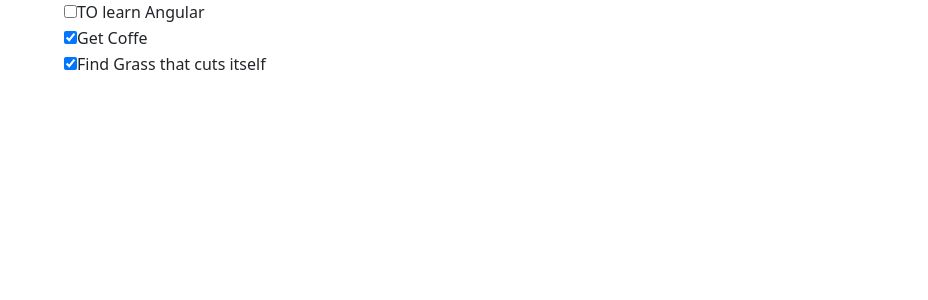
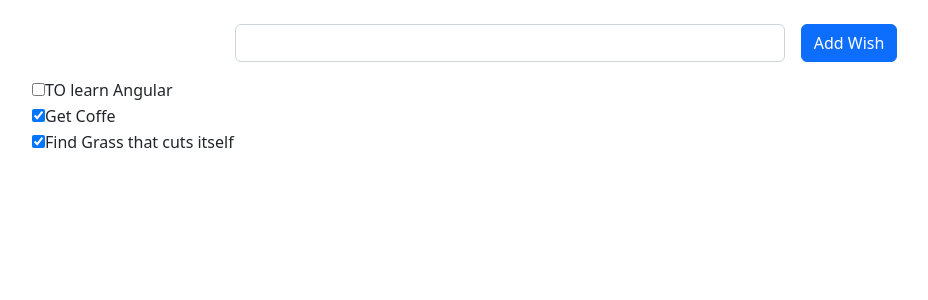
Before and after one commit to bjmmtin/Angular-Tutorial, an Angular app: page / in a window 1280 px wide. Shown: the top 300 px of the page, without its empty margins (74-1002 px from the left). Built offline with nearby package versions, Linux system fonts and the light colour scheme.

Commit message:
add 'adding new WishItem'

```diff
--- a/src/app/app.component.html
+++ b/src/app/app.component.html
@@ -1,5 +1,17 @@
 <div class="container">
+  <form class="row mt-3 gx-3 gy-2 align-items-center justify-content-center">
+    <div class="col-sm-6">
+      <label for="specificSizeInputName" class="visually-hidden">Wish</label>
+      <input type="text" class="form-control" [(ngModel)]="newWishtext" name="new-wish-text"/>
+    </div>
+    <div class="col-auto">
+      <button type="submit" class="btn btn-primary" (click)="$event.preventDefault(); addNewWish()">Add Wish</button>
+    </div>
+  </form>
+
+  <div class="row mt-3">
     <div *ngIf="items.length === 0; else showItems">There are no wishes to display.</div>
+
     <ng-template #showItems>
       <ul class="wish-list">
         <li *ngFor="let item of items as ii">
@@ -18,3 +30,4 @@
       </ul>
     </ng-template>
   </div>
+</div>
--- a/src/app/app.component.ts
+++ b/src/app/app.component.ts
@@ -1,23 +1,31 @@
 import { Component } from '@angular/core';
-import {CommonModule} from '@angular/common';
+import { CommonModule } from '@angular/common';
 import { RouterOutlet } from '@angular/router';
 import { WishItem } from '../shared/models/wishItem';
+import { FormsModule } from '@angular/forms';
 @Component({
   selector: 'app-root',
   standalone: true,
-  imports: [RouterOutlet, CommonModule],
+  imports: [RouterOutlet, CommonModule, FormsModule],
   templateUrl: './app.component.html',
   styleUrl: './app.component.css'
 })
 export class AppComponent {
-  items : WishItem[] = [
+  items: WishItem[] = [
     new WishItem('TO learn Angular'),
     new WishItem('Get Coffe', true),
     new WishItem('Find Grass that cuts itself', true)
   ];
+  newWishtext = "";
   title = 'wishList';
 
-  toggleItem(item : WishItem){
+  toggleItem(item: WishItem) {
     item.isComplete = !item.isComplete;
   }
+
+  addNewWish() {
+    //todo: add wish to items array
+    this.items.push(new WishItem(this.newWishtext));
+    this.newWishtext = '';
+  }
 }
```
Lines whose indentation alone changed are shown as unchanged.
